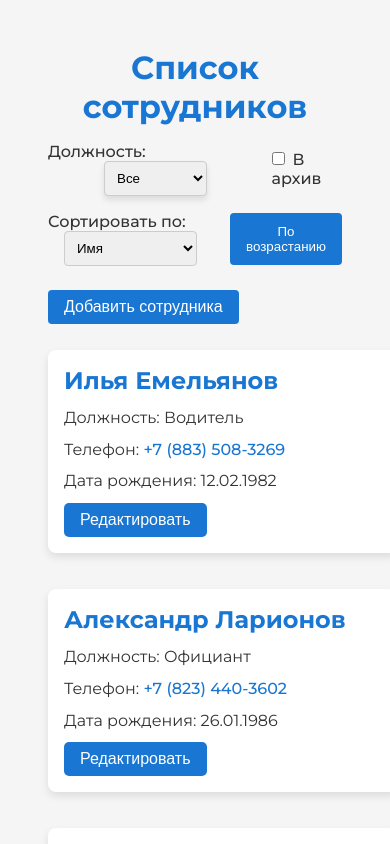
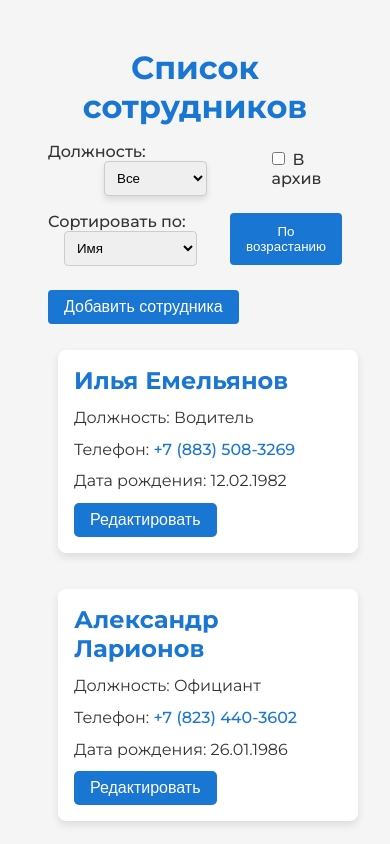
Before and after one commit to ITmTm/employee-management, a React (Vite) app: page / in a window 390 px wide. Shown: the top 844 px of the page. Built offline with nearby package versions, Linux system fonts and the light colour scheme.

Commit message:
Component styling

```diff
--- a/src/components/employeeList/employeeList.scss
+++ b/src/components/employeeList/employeeList.scss
@@ -4,3 +4,24 @@
   gap: 1rem;
   width: 100%;
 }
+
+
+@media (max-width: 1200px) {
+  .employee-list {
+    grid-template-columns: repeat(auto-fit, minmax(300px, 1fr));
+  }
+}
+
+
+@media (max-width: 768px) {
+  .employee-list {
+    grid-template-columns: repeat(auto-fit, minmax(300px, 1fr));
+  }
+}
+
+@media (max-width: 576px) {
+  .employee-list {
+    width: 100%;
+    padding: 0 10px;
+  }
+}
```
Also changed, not shown: 1 other file (tests, documents, lock files or other folders).
